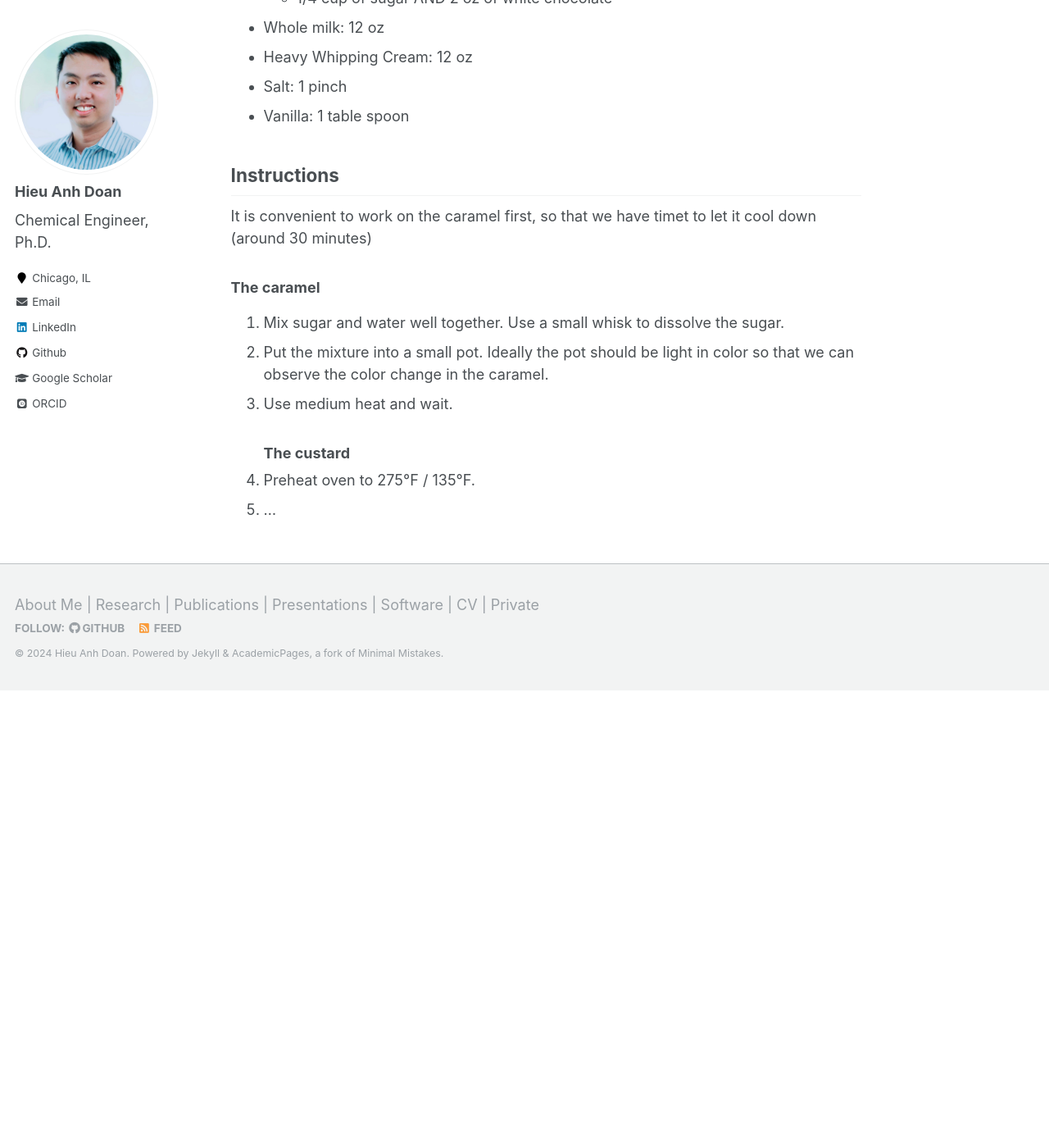
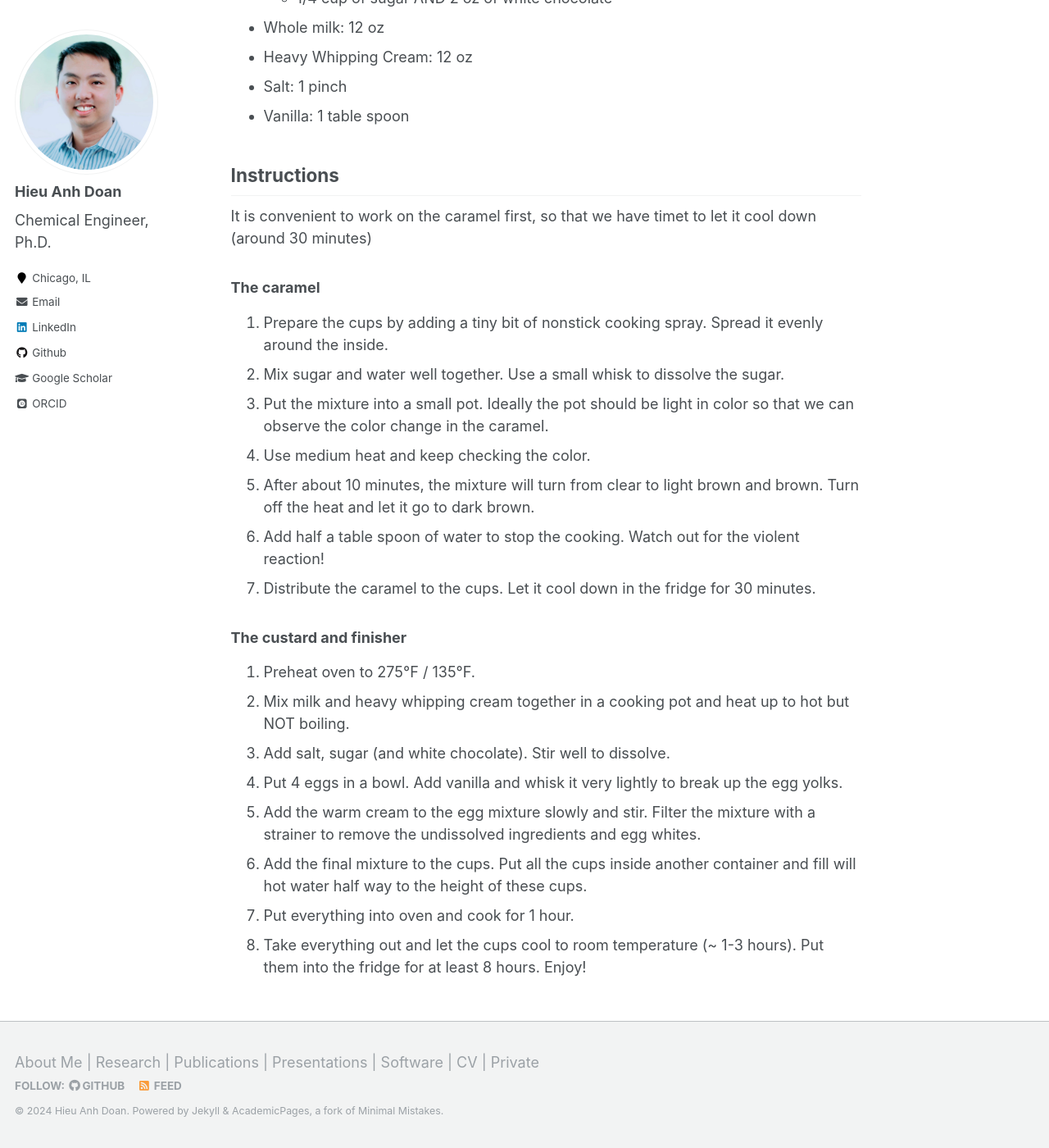
Before and after one commit to hieuadoan/hieuadoan.github.io, a Jekyll site: the page built from _pages/private/flan.md, in a window 1280 px wide and 1400 px high, scrolled down 610 px. Shown: the whole window at 82% size. Built offline with Jekyll 4.4.1, drawn with Linux system fonts in a browser that asks for light colours; some web fonts are replaced; before the commit the page ends 1452 px from its top, so only the background shows below that; some of the changed text lies outside the part shown.

Commit message:
Finished the recipe

```diff
--- a/_pages/private/flan.md
+++ b/_pages/private/flan.md
@@ -4,7 +4,7 @@ title: "Flan/Creme Caramel"
 permalink: /private/flan/
 ---
 [Original recipe](https://chefjeanpierre.com/recipes/dessert/creme-caramel/)
-## Ingredients
+## Ingredients: 4 servings, each in an 8z soup cup or ramekin
 ### The caramel
 - Sugar: 1/2 cup
 - Water: 1/2 cup
@@ -22,9 +22,20 @@ permalink: /private/flan/
 ## Instructions
 It is convenient to work on the caramel first, so that we have timet to let it cool down (around 30 minutes)
 ### The caramel
-1. Mix sugar and water well together. Use a small whisk to dissolve the sugar.
-2. Put the mixture into a small pot. Ideally the pot should be light in color so that we can observe the color change in the caramel.
-3. Use medium heat and wait.
-### The custard
+1. Prepare the cups by adding a tiny bit of nonstick cooking spray. Spread it evenly around the inside.
+2. Mix sugar and water well together. Use a small whisk to dissolve the sugar.
+3. Put the mixture into a small pot. Ideally the pot should be light in color so that we can observe the color change in the caramel.
+4. Use medium heat and keep checking the color.
+5. After about 10 minutes, the mixture will turn from clear to light brown and brown. Turn off the heat and let it go to dark brown.
+6. Add half a table spoon of water to stop the cooking. Watch out for the violent reaction!
+7. Distribute the caramel to the cups. Let it cool down in the fridge for 30 minutes.
+
+### The custard and finisher
 1. Preheat oven to 275°F / 135°F.
-2. ...
+2. Mix milk and heavy whipping cream together in a cooking pot and heat up to hot but NOT boiling.
+3. Add salt, sugar (and white chocolate). Stir well to dissolve.
+4. Put 4 eggs in a bowl. Add vanilla and whisk it very lightly to break up the egg yolks.
+5. Add the warm cream to the egg mixture slowly and stir. Filter the mixture with a strainer to remove the undissolved ingredients and egg whites.
+6. Add the final mixture to the cups. Put all the cups inside another container and fill will hot water half way to the height of these cups.
+7. Put everything into oven and cook for 1 hour.
+8. Take everything out and let the cups cool to room temperature (~ 1-3 hours). Put them into the fridge for at least 8 hours. Enjoy!
```
